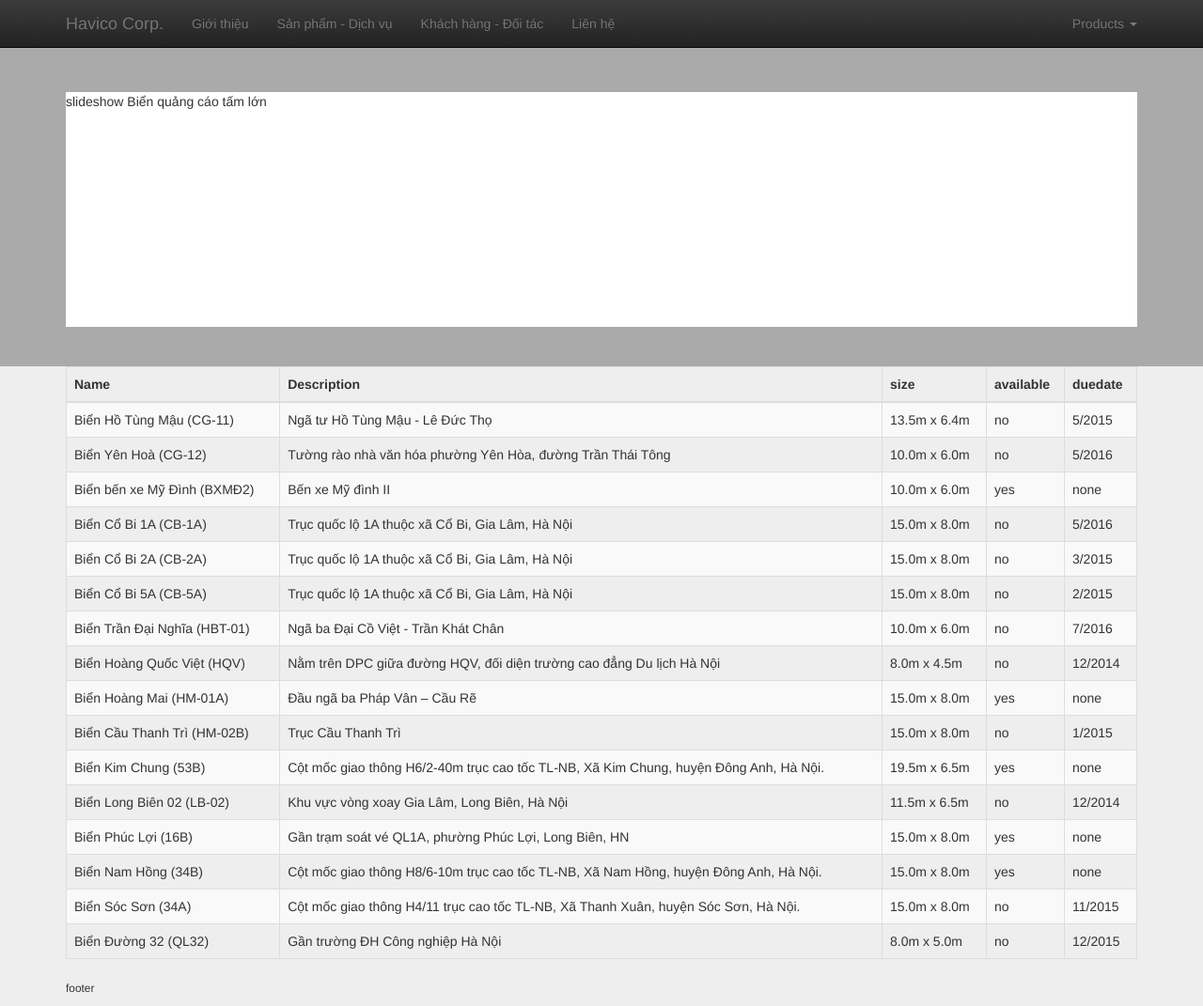
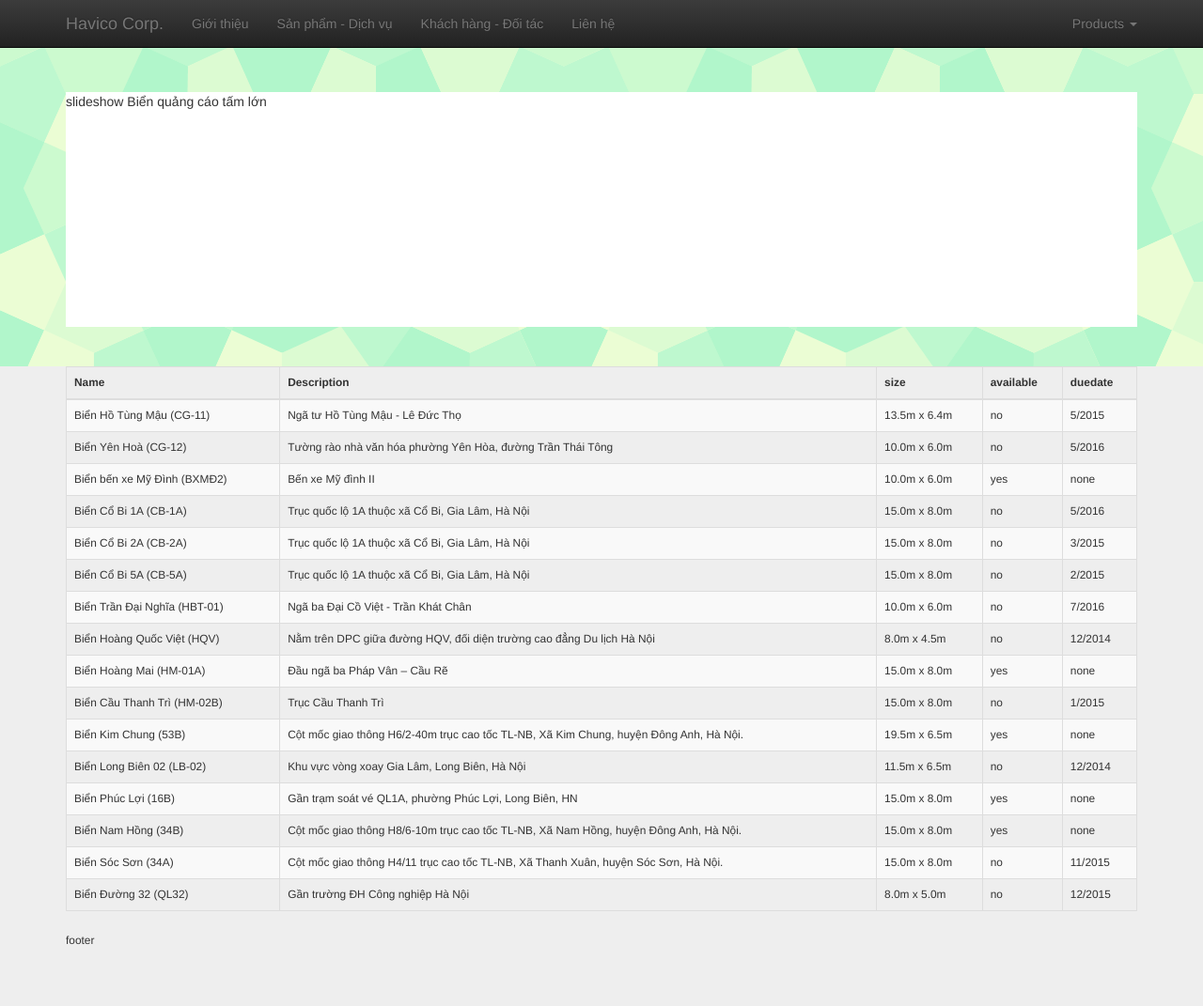
Before and after one commit to haviet/haviet.github.com, a Jekyll site: the page built from hv_products_page/prd_01_billboard.html, in a window 1280 px wide and 1071 px high. Shown: the whole window at 94% size. Built offline with Jekyll 4.4.1, drawn with Linux system fonts in a browser that asks for light colours.

Commit message:
header bg

```diff
--- a/haviet/customize.css
+++ b/haviet/customize.css
@@ -1,5 +1,5 @@
 /* for customizing css */
 body {background:#eee;}
-.header {background:#aaa; padding:7em 0 3em; }
+.header {background:#fefefe url('images/bg.png'); padding:7em 0 3em; }
 .page-slideshow { background:#fff; height:450px; }
 .prd-slideshow { background:#fff; height:250px; }
--- a/hv_products_page/prd_01_billboard.html
+++ b/hv_products_page/prd_01_billboard.html
@@ -14,7 +14,7 @@ tt: 1
 
 <div class="content">
 <div class="container">
-
+<small>
   <table class="table table-striped table-bordered">
 
   	<thead>
@@ -40,6 +40,6 @@ tt: 1
   	</tbody>
 
   </table>
-
+</small>
 </div>
 </div>
```
Also changed, not shown: haviet/images/bg.png (added).
